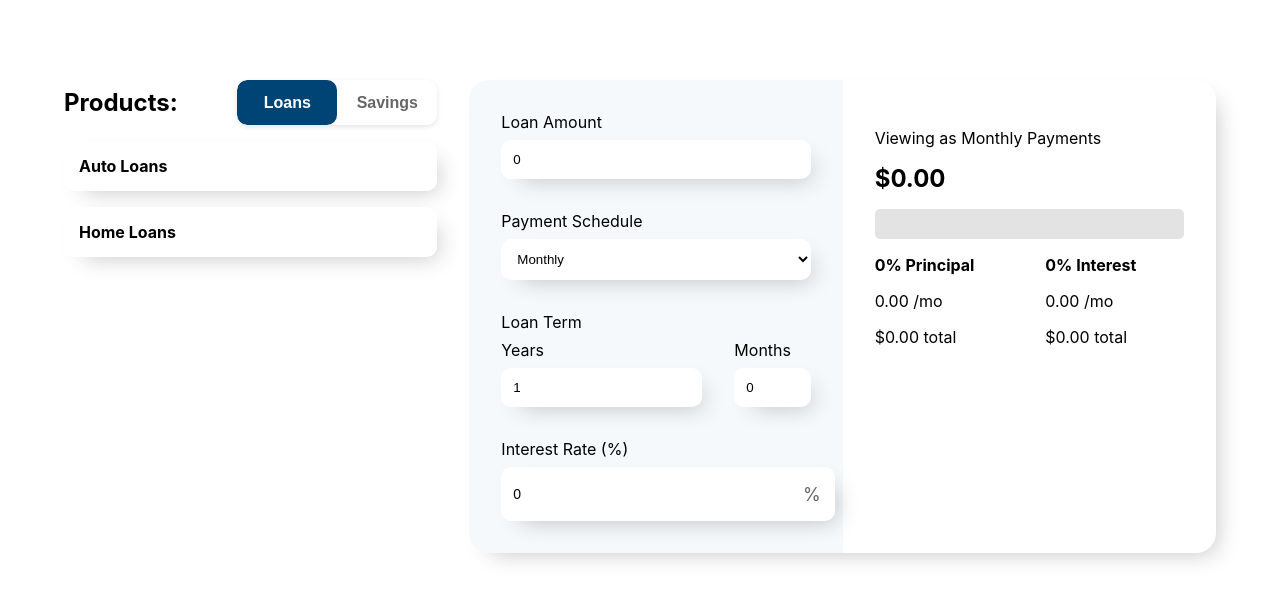
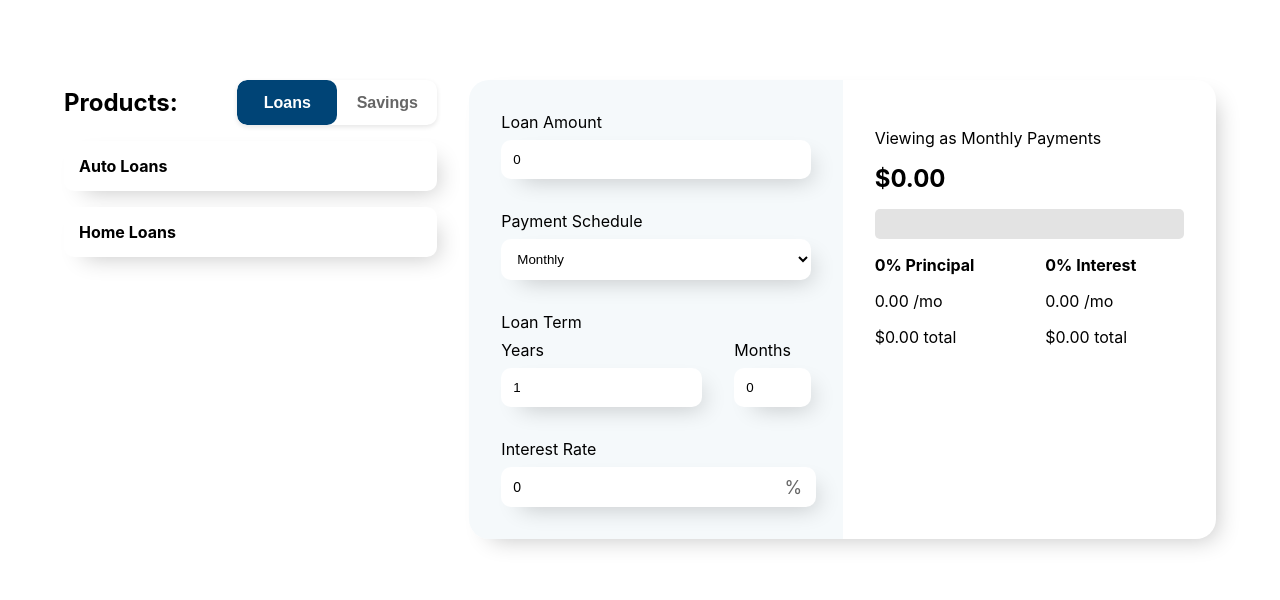
Before and after one commit to JakeWyMoore/loan_calculator, a React (Create React App) app: page / in a window 1280 px wide. Shown: the top 600 px of the page. Built offline with nearby package versions, Linux system fonts and the light colour scheme.

Commit message:
add percentage sign to interest rate

```diff
--- a/src/App.js
+++ b/src/App.js
@@ -204,7 +204,7 @@ function LoanCalculator({ interestRate, setInterestRate }) {
                       </div>
                   </div>
                   <div className={classes.inputGroup}>
-                      <label>Interest Rate (%)</label>
+                      <label>Interest Rate</label>
                       <div className={classes.inputContainer}>
                         <input className={classes.inputField} type="number" value={interestRate} onChange={(e) => setInterestRate(parseFloat(e.target.value) || 0)} />
                         <span className={classes.inputSuffix}>%</span>
@@ -292,8 +292,12 @@ function SavingsCalculator({ interestRate, setInterestRate }) {
                     <input type="number" value={term} onChange={(e) => setTerm(parseInt(e.target.value) || 1)} />
                   </div>
                   <div className={classes.inputGroup}>
-                        <label>APY (%)</label>
-                        <input type="number" value={interestRate} onChange={(e) => setInterestRate(parseInt(e.target.value) || 0)} />                    </div>
+                    <label>APY</label>
+                    <div className={classes.inputContainer}>
+                      <input className={classes.inputField} type="number" value={interestRate} onChange={(e) => setInterestRate(parseInt(e.target.value) || 0)} />
+                      <span className={classes.inputSuffix}>%</span>
+                    </div>
+                  </div>
                 </div>
 
                 {/* Results and Bar */}
--- a/src/LoanCalculator.module.css
+++ b/src/LoanCalculator.module.css
@@ -71,15 +71,11 @@
 }
 .inputContainer {
     position: relative;
+    width: 94%;
 }
 
 .inputField {
     width: 100%;
-    padding-right: 20px; /* Make space for the % */
-    padding-left: 5px;
-    height: 30px; /* Adjust height as needed */
-    border: 1px solid #ccc;
-    border-radius: 5px;
     font-size: 14px;
 }
 
```
Lines whose indentation alone changed are shown as unchanged.
